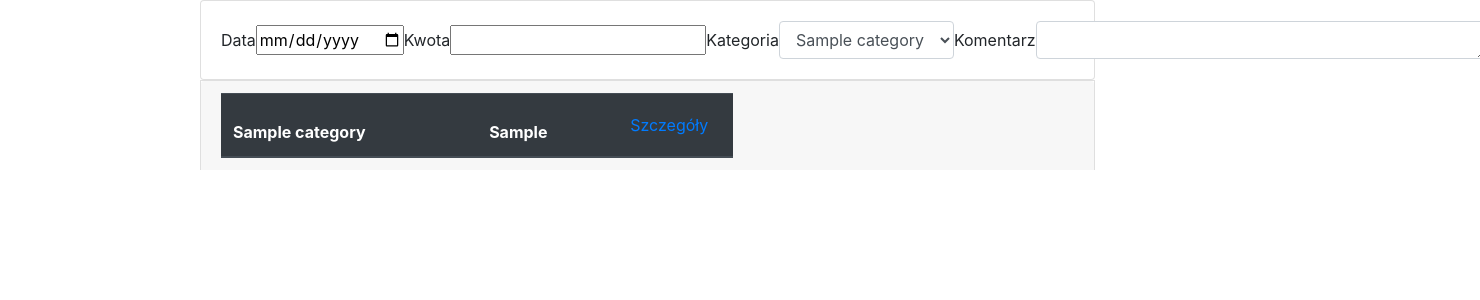
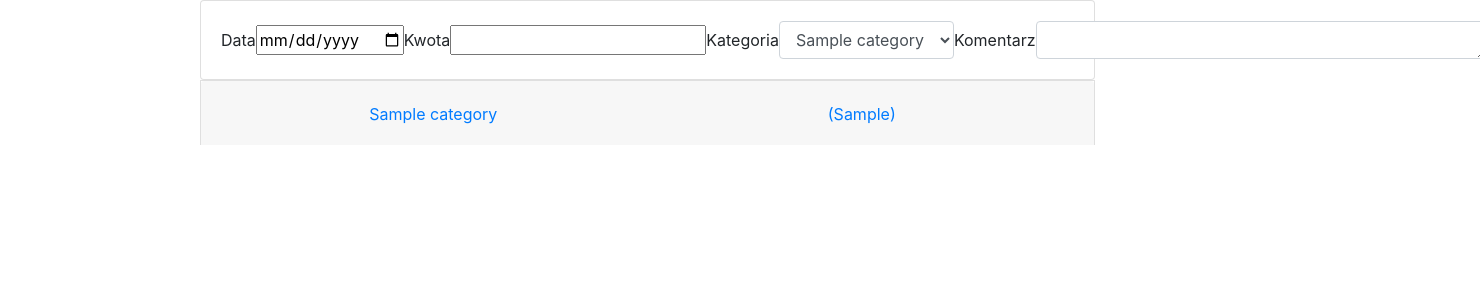
Before and after one commit to gothaur/home_budget, a Django app: template budget/templates/expenses.html in a window 1480 px wide; the page is wider, and only the part inside the window is pictured. Shown: the part 56-356 px from the top of that part. Run offline with Django 3.2, Linux system fonts and the light colour scheme; the template is opened without the code that fills it: most values are stand-ins (such as "Sample title", 1, 10 or a date in 2020); lists and menus that the app fills with data are empty; some libraries are stand-ins or nearby versions.

Commit message:
layout improvement

```diff
--- a/budget/templates/expenses.html
+++ b/budget/templates/expenses.html
@@ -31,81 +31,84 @@
         </div>
       </form>
     </div>
+    <div class="accordion" id="accordionExample">
+      {% for partial_expenses, category in data %}
+        <div class="card">
+          <div class="card-header" id="heading{{ category.name }}">
+            <h2 class="mb-0">
+              <button class="btn btn-link container" type="button" data-toggle="collapse"
+                      data-target="#collapse{{ category.name }}" aria-expanded="false"
+                      aria-controls="collapse{{ category.name }}">
+                <div class="row">
+                  <div class="col-sm">{{ category.name }}</div>
+                  <div class="col-sm">({{ partial_expenses }})</div>
+                </div>
+              </button>
+            </h2>
+          </div>
+          <div id="collapse{{ category.name }}" class="collapse" aria-labelledby="heading{{ category.name }}" data-parent="#accordionExample">
+            <div class="card-body">
+              <table class="table table-hover">
+                <thead class="thead-dark details">
+                <tr>
+                  <th>Data</th>
+                  <th>Kwota</th>
+                  <th>Opis</th>
+                </tr>
+                </thead>
+                <tbody>
+                {% for expense in expenses %}
+                  {% if expense.category == category %}
+                    <tr class="{{ category.name }}">
+                      <td>{{ expense.date }}</td>
+                      <td>{{ expense.amount }}</td>
+                      <td>{{ expense.comment }}</td>
+                    </tr>
+                  {% endif %}
+                {% endfor %}
+                </tbody>
+              </table>
+            </div>
+          </div>
+        </div>
+      {% endfor %}
+    </div>
+
+
+
     {#    <div class="accordion" id="accordionExample">#}
     {#      {% for partial_expenses, category in data %}#}
-    {#        <div class="card">#}
-    {#          <div class="card-header" id="heading{{ category.name }}">#}
-    {#            <h2 class="mb-0">#}
+    {#        <table class="table table-hover card">#}
+    {#          <thead class="card-header thead-dark details" id="heading{{ category.name }}">#}
+    {#          <tr class="mb-0">#}
+    {#            <th width="50%">{{ category.name }}</th>#}
+    {#            <th width="25%">{{ partial_expenses }}</th>#}
+    {#            <th width="25%">#}
     {#              <button class="btn btn-link" type="button" data-toggle="collapse"#}
     {#                      data-target="#collapse{{ category.name }}" aria-expanded="false"#}
     {#                      aria-controls="collapse{{ category.name }}">#}
-    {#                {{ category.name }} ({{ partial_expenses }})#}
+    {#                Szczegóły#}
     {#              </button>#}
-    {#            </h2>#}
-    {#          </div>#}
-    {#          <div id="collapse{{ category.name }}" class="collapse" aria-labelledby="heading{{ category.name }}" data-parent="#accordionExample">#}
-    {#            <div class="card-body">#}
-    {#              <table class="table table-hover">#}
-    {#                <thead class="thead-dark details">#}
-    {#                <tr>#}
-    {#                  <th>Data</th>#}
-    {#                  <th>Kwota</th>#}
-    {#                  <th>Opis</th>#}
-    {#                </tr>#}
-    {#                </thead>#}
-    {#                <tbody>#}
-    {#                {% for expense in expenses %}#}
-    {#                  {% if expense.category == category %}#}
-    {#                    <tr class="{{ category.name }}">#}
-    {#                      <td>{{ expense.date }}</td>#}
-    {#                      <td>{{ expense.amount }}</td>#}
-    {#                      <td>{{ expense.comment }}</td>#}
-    {#                    </tr>#}
-    {#                  {% endif %}#}
-    {#                {% endfor %}#}
-    {#                </tbody>#}
-    {#              </table>#}
-    {#            </div>#}
-    {#          </div>#}
-    {#        </div>#}
+    {#            </th>#}
+    {#          </tr>#}
+    {#          </thead>#}
+    {#          <tbody id="collapse{{ category.name }}" class="collapse" aria-labelledby="heading{{ category.name }}"#}
+    {#                 data-parent="#accordionExample">#}
+    {#          {% for expense in expenses %}#}
+    {#            {% if expense.category == category %}#}
+    {#              <tr class="{{ category.name }}">#}
+    {#                <td width="25%">{{ expense.date }}</td>#}
+    {#                <td width="25%">{{ expense.amount }}</td>#}
+    {#                <td width="50%">{{ expense.comment }}</td>#}
+    {#              </tr>#}
+    {#            {% endif %}#}
+    {#          {% endfor %}#}
+    {#          </tbody>#}
+    {#        </table>#}
     {#      {% endfor %}#}
     {#    </div>#}
 
 
 
-    <div class="accordion" id="accordionExample">
-      {% for partial_expenses, category in data %}
-        <table class="table table-hover card">
-          <thead class="card-header thead-dark details" id="heading{{ category.name }}">
-          <tr class="mb-0">
-            <th width="50%">{{ category.name }}</th>
-            <th width="25%">{{ partial_expenses }}</th>
-            <th width="25%">
-              <button class="btn btn-link" type="button" data-toggle="collapse"
-                      data-target="#collapse{{ category.name }}" aria-expanded="false"
-                      aria-controls="collapse{{ category.name }}">
-                Szczegóły
-              </button>
-            </th>
-          </tr>
-          </thead>
-          <tbody id="collapse{{ category.name }}" class="collapse" aria-labelledby="heading{{ category.name }}"
-                 data-parent="#accordionExample">
-          {% for expense in expenses %}
-            {% if expense.category == category %}
-              <tr class="{{ category.name }}">
-                <td width="25%">{{ expense.date }}</td>
-                <td width="25%">{{ expense.amount }}</td>
-                <td width="50%">{{ expense.comment }}</td>
-              </tr>
-            {% endif %}
-          {% endfor %}
-          </tbody>
-        </table>
-      {% endfor %}
-    </div>
-
-
-
   </div>
 {% endblock %}
```
Lines whose indentation alone changed are shown as unchanged.
